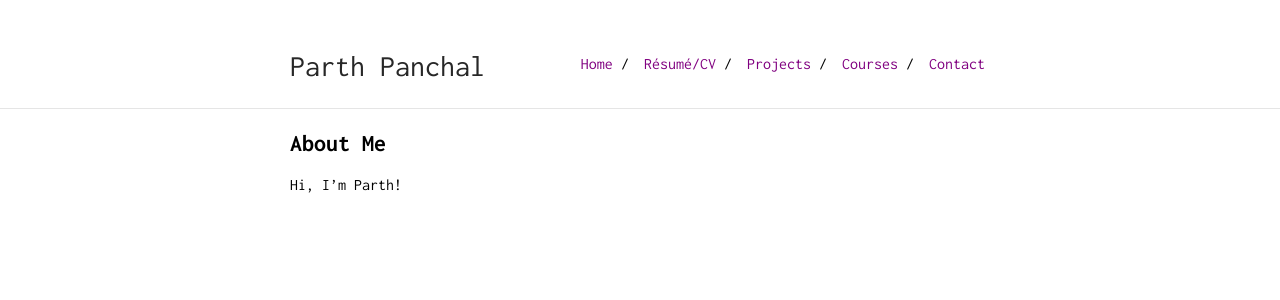
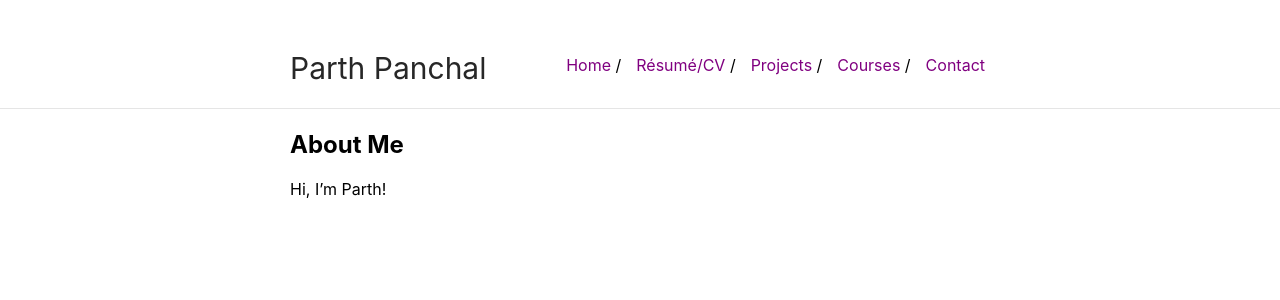
Before and after one commit to parth-panchal/parth-panchal.github.io, a Jekyll site: the page built from index.md, in a window 1280 px wide. Shown: the top 300 px of the page. Built offline with Jekyll 4.4.1, drawn with Linux system fonts in a browser that asks for light colours; our own code applies the rules of GitHub Pages for plain Markdown files.

Commit message:
changed font

```diff
--- a/_sass/_style.scss
+++ b/_sass/_style.scss
@@ -11,7 +11,7 @@
 }
 body {
     margin: 0;
-    font-family: "Inconsolata";
+    font-family: -apple-system, BlinkMacSystemFont, 'Segoe UI', Roboto, Oxygen, Ubuntu, Cantarell, 'Open Sans', 'Helvetica Neue', sans-serif;
     height: 100%;
 }
 a {
```
